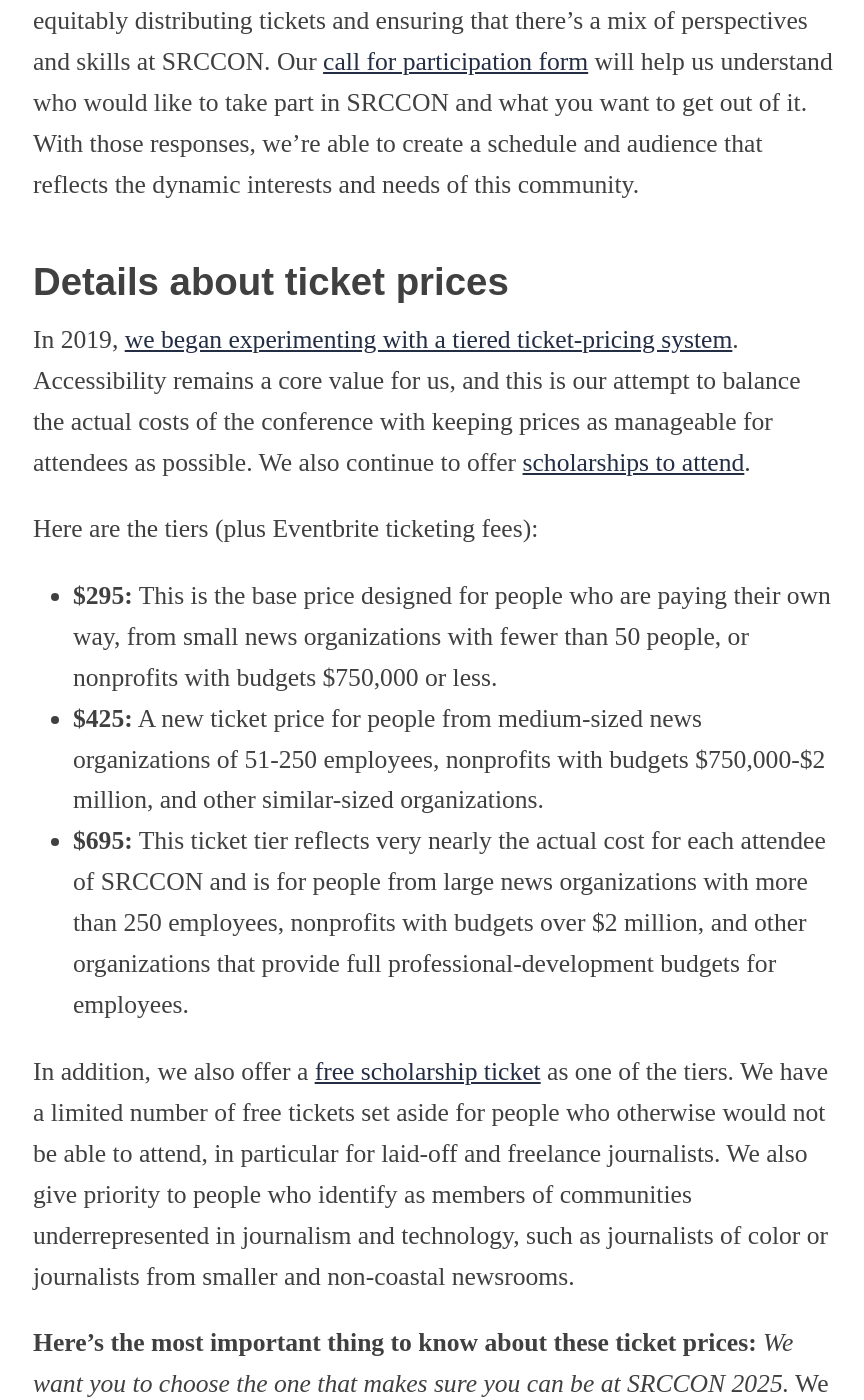
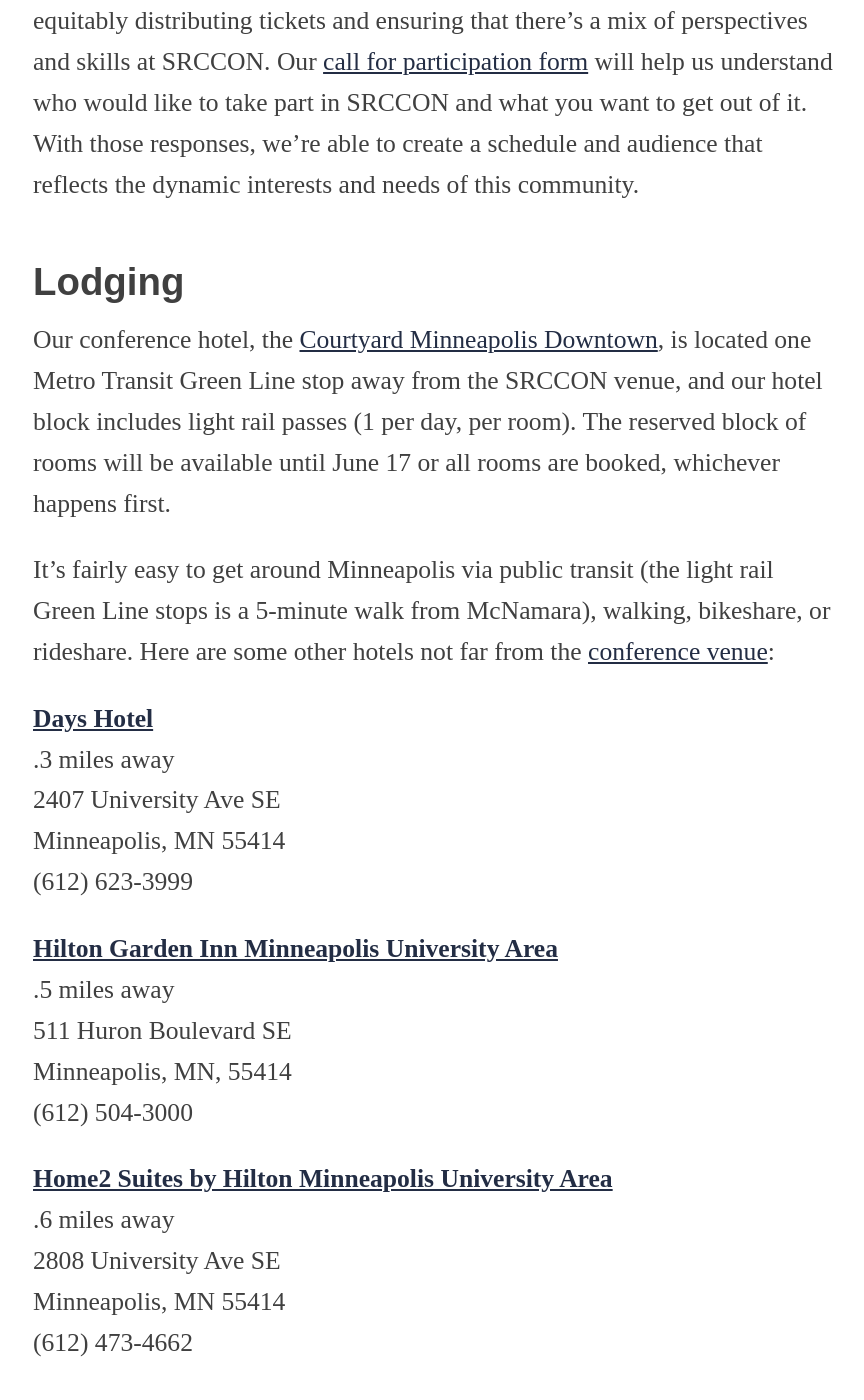
Before and after one commit to OpenNews/srccon-2025, a Jekyll site: the page built from attendees.md, in a window 1280 px wide and 1400 px high, scrolled down 1452 px. Shown: the whole window, without its empty margins (207-1071 px from the left). Built offline with Jekyll 4.4.1, drawn with Linux system fonts in a browser that asks for light colours; some web fonts are replaced; some of the changed text lies outside the part shown.

Commit message:
add lodging section to attendee guide

```diff
--- a/attendees.md
+++ b/attendees.md
@@ -13,6 +13,44 @@ SRCCON is a hands-on conference, which means that everyone who attends actively
 We keep the size of SRCCON intentionally rather small at 300 people, and we've experimented with different ways to allocate tickets. We've landed on this approach—one single form to gather session ideas, applications to attend, and scholarship requests—as the easiest experience for potential attendees and a streamlined process for us as organizers, too.
 
 The small conference size means that we have to be intentional about equitably distributing tickets and ensuring that there's a mix of perspectives and skills at SRCCON. Our [call for participation form](/participation/form/) will help us understand who would like to take part in SRCCON and what you want to get out of it. With those responses, we're able to create a schedule and audience that reflects the dynamic interests and needs of this community.
+
+<span id="lodging"></span>
+
+## Lodging
+
+Our conference hotel, the [Courtyard Minneapolis Downtown](https://www.marriott.com/en-us/hotels/mspdc-courtyard-minneapolis-downtown/overview/), is located one Metro Transit Green Line stop away from the SRCCON venue, and our hotel block includes light rail passes (1 per day, per room). The reserved block of rooms will be available until June 17 or all rooms are booked, whichever happens first.
+
+It's fairly easy to get around Minneapolis via public transit (the light rail Green Line stops is a 5-minute walk from McNamara), walking, bikeshare, or rideshare. Here are some other hotels not far from the [conference venue](https://maps.app.goo.gl/Di78fdxszyKgr9qw9):
+
+**[Days Hotel](https://maps.app.goo.gl/igXJNQTMzQBX2LsG7)**
+.3 miles away
+2407 University Ave SE
+Minneapolis, MN 55414
+(612) 623-3999
+
+**[Hilton Garden Inn Minneapolis University Area](https://maps.app.goo.gl/ePkHu5yoZDpw88VEA)**
+.5 miles away
+511 Huron Boulevard SE
+Minneapolis, MN, 55414
+(612) 504-3000
+
+**[Home2 Suites by Hilton Minneapolis University Area](https://maps.app.goo.gl/Nvzkzin8Ey7ewVnZ9)**
+.6 miles away
+2808 University Ave SE
+Minneapolis, MN 55414
+(612) 473-4662
+
+**[University Inn](https://maps.app.goo.gl/oigXiY4miHWnBKQaA)**
+1 mile away
+925 4th Street SE
+Minneapolis, MN 55414
+(612) 746-1300
+
+**[Aloft Minneapolis Hotel](https://maps.app.goo.gl/7LcFnRN6ZdHCc6rEA)**
+3 miles away
+900 Washington Avenue South
+Minneapolis, MN 55415
+(612) 455-8400
 
 <span id="tickets"></span>
 
```
